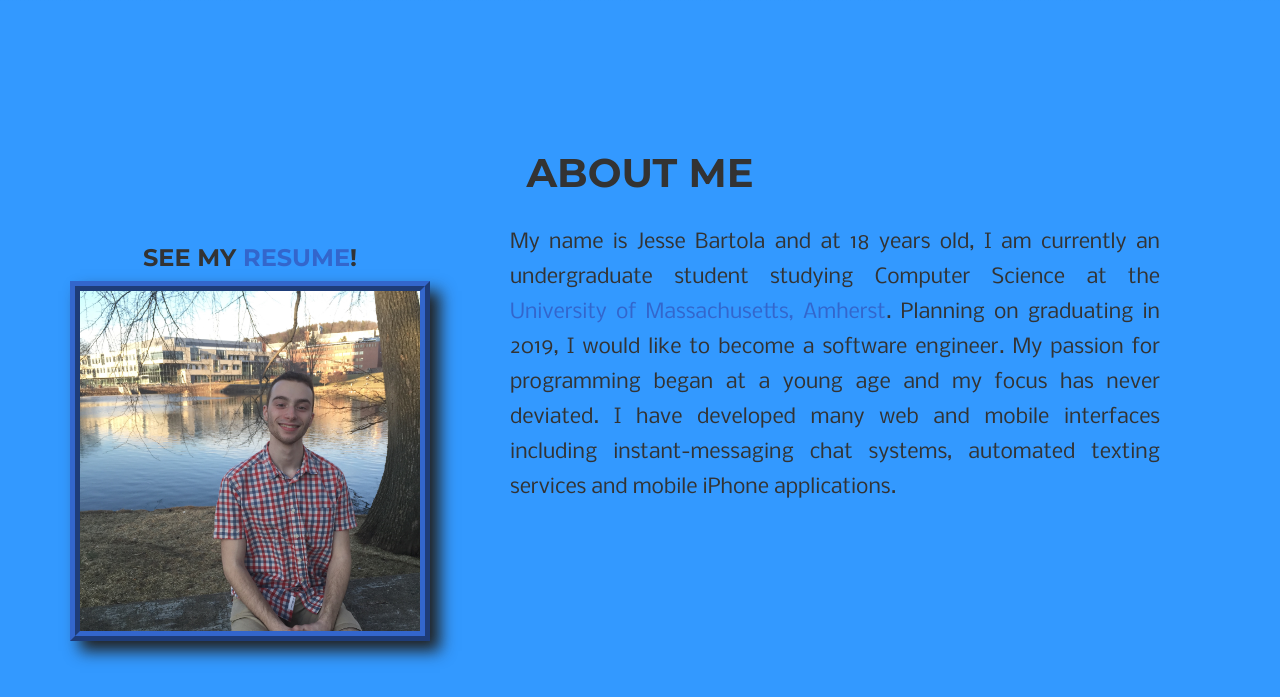
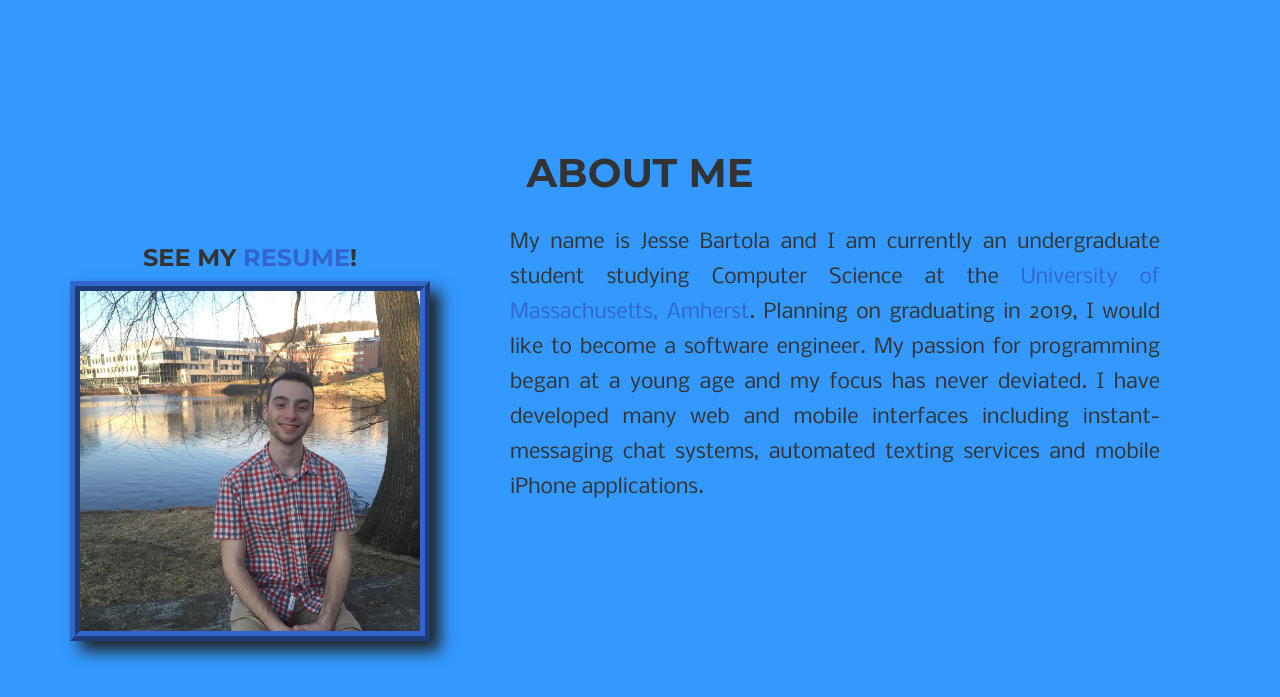
Before and after one commit to jrbartola/Website, a Python web app: template templates/index.html in a window 1280 px wide. Shown: the part 692-1389 px from the top of the page. Run offline with Jinja, Linux system fonts and the light colour scheme; the template is opened without the code that fills it, so the values that code supplies are empty; some libraries are stand-ins or nearby versions; some web fonts are replaced.

Commit message:
Updated resume view

```diff
--- a/templates/index.html
+++ b/templates/index.html
@@ -67,13 +67,13 @@
             <div class="row">
                 <div class="col-lg-4">
                     <div class="about-pic">
-                        <h3 class="text-center">See my <a href="static/img/resume.pdf">resume</a>!</h3>
+                        <h3 class="text-center">See my <a href="static/img/ResumeFinal.pdf">resume</a>!</h3>
                         <img src="static/img/facebookprof.jpg" id="prof_pic" class="img-responsive" alt="">
                     </div>
                 </div>
                 <div class="col-lg-8">
                     <div class="about-bio">
-                        <p id="mybio">My name is Jesse Bartola and at 18 years old, I am currently an undergraduate student studying Computer Science at the <a href="http://www.umass.edu/">University of Massachusetts, Amherst</a>. Planning on graduating in 2019, I would like to become a software engineer. My passion for programming began at a young age and my focus has never deviated. I have developed many web and mobile interfaces including instant-messaging chat systems, automated texting services and mobile iPhone applications.
+                        <p id="mybio">My name is Jesse Bartola and I am currently an undergraduate student studying Computer Science at the <a href="http://www.umass.edu/">University of Massachusetts, Amherst</a>. Planning on graduating in 2019, I would like to become a software engineer. My passion for programming began at a young age and my focus has never deviated. I have developed many web and mobile interfaces including instant-messaging chat systems, automated texting services and mobile iPhone applications.
                         </p>
                     </div>
                 </div>
```
Also changed, not shown: 1 other file.
